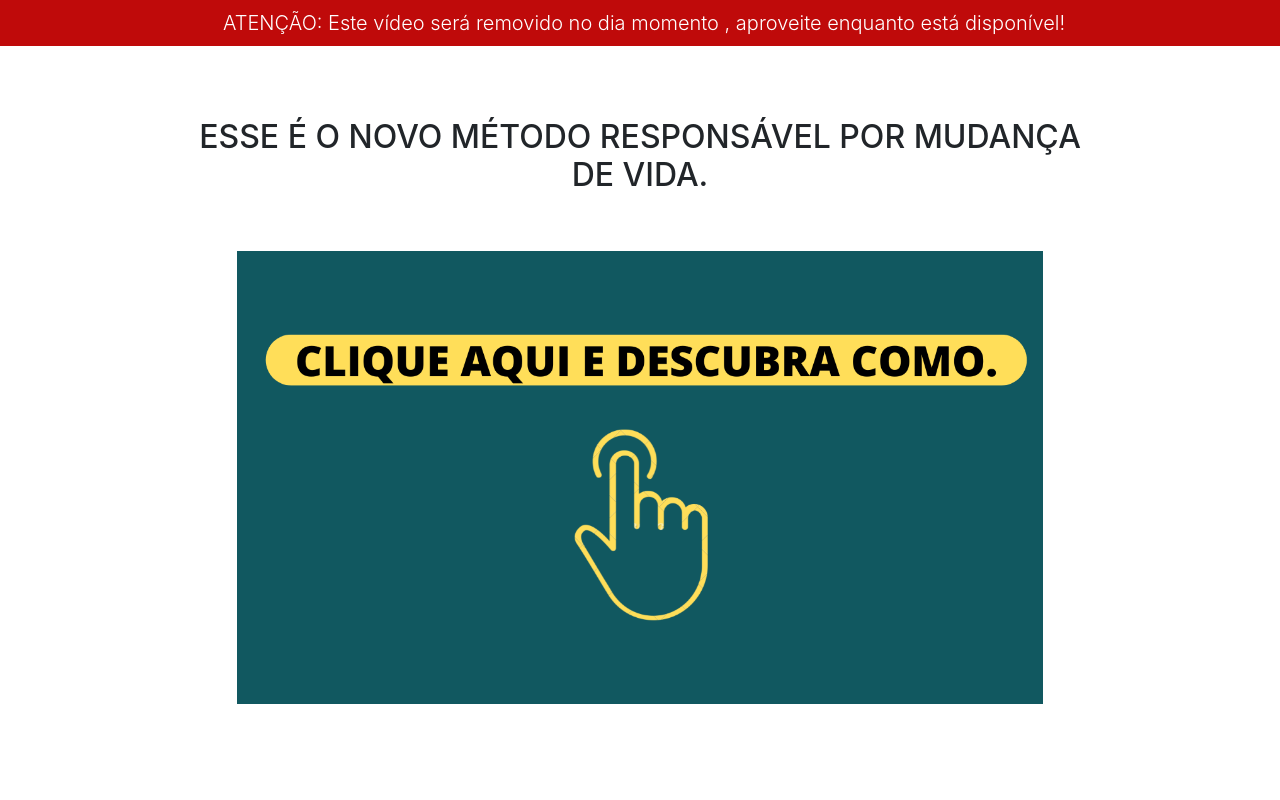
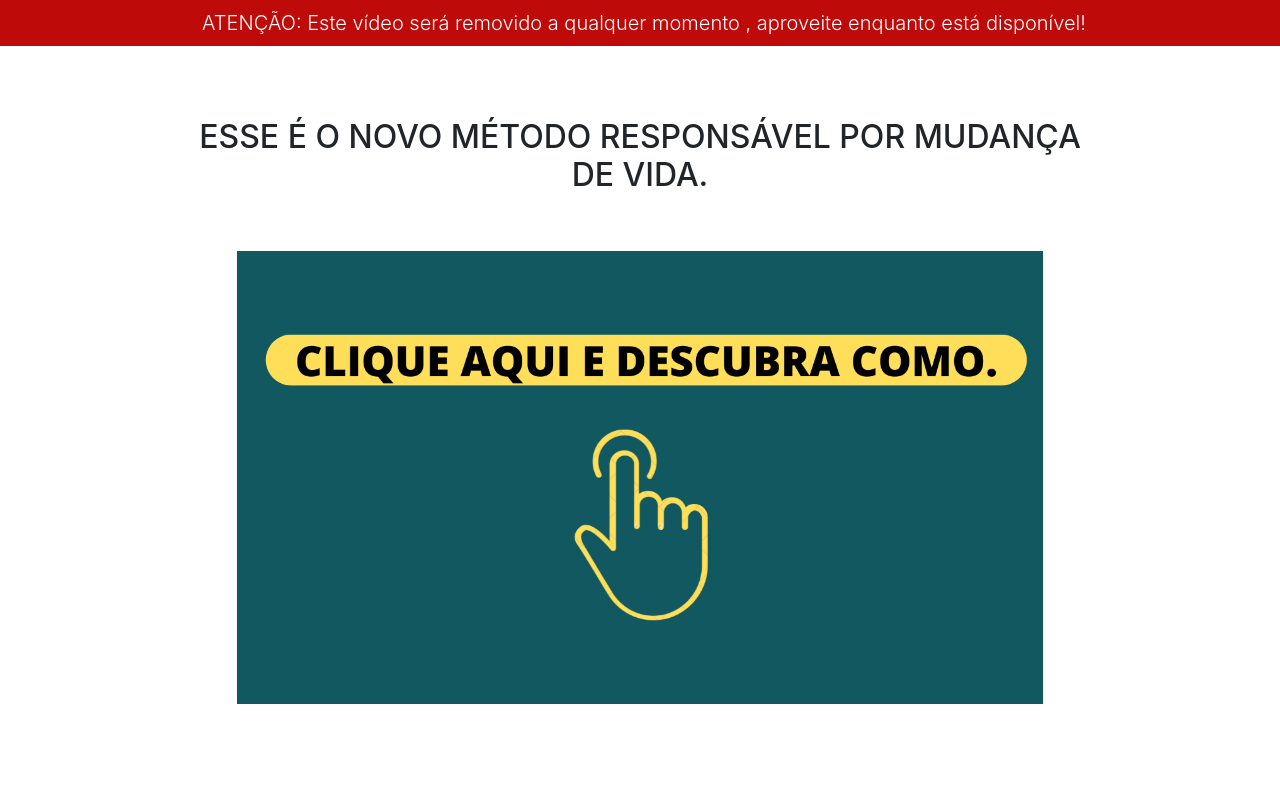
Before and after one commit to GioSSilva1909/gdvrenda.site, a plain HTML site: page index.html in a window 1280 px wide. Shown: the top 800 px of the page. Drawn offline with nearby package versions, Linux system fonts and the light colour scheme.

Commit message:
Update index.html

```diff
--- a/index.html
+++ b/index.html
@@ -31,7 +31,7 @@
 
     <nav class="navbar justify-content-center text-center">
       <span class="lead">
-        <i class="fas fa-exclamation-triangle mr-2"></i>ATENÇÃO: Este vídeo será removido no dia <span id="dia"></span> momento <span id="mes"></span>, aproveite enquanto está disponível!
+        <i class="fas fa-exclamation-triangle mr-2"></i>ATENÇÃO: Este vídeo será removido a qualquer <span id="dia"></span> momento <span id="mes"></span>, aproveite enquanto está disponível!
       </span>
     </nav>
 
```
